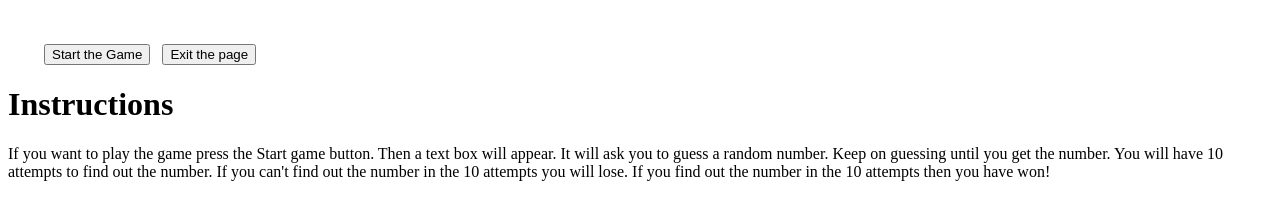
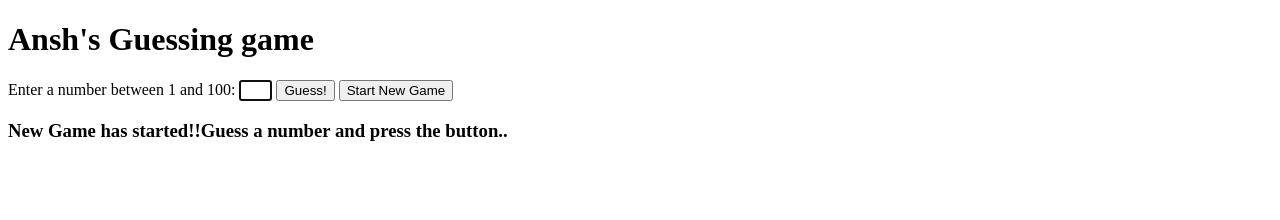
Before and after one commit to happycoder2000/happycoder2000.github.io, a plain HTML site: page Game.html in a window 1280 px wide. Drawn offline with Linux system fonts and the light colour scheme.

Commit message:
Update Game.html

```diff
--- a/Game.html
+++ b/Game.html
@@ -1,70 +1,43 @@
 <!DOCTYPE html>
 <html>
-    <head>
-        <meta charset="utf-8">
-        <title> Ansh's Game </title>
-      </head>
-    <body>
+<head>
+  <title>Ansh's Guessing game</title>
+  <script>
+  var number = Math.round ( Math.random()*100+1);
+  function newGame(){
+     document.getElementById("guess").value ='';
+     document.getElementById("output").innerHTML ='New Game has started!!Guess a number and press the button..';
+     number = Math.round ( Math.random()*100+1);
+    document.getElementById("guess").focus();
+    document.getElementById("guess").select();
+  }
+  function checkGuess(){
+ 	var guess = document.getElementById("guess").value;
+    var msg = "";
+    if (guess > number){
+      mssg = guess + " was too high. Try again.";}
+      else if (guess < number){
+        msg = guess + " was too low. Try again.";}
+        else{
+          msg = guess + " was the number! you win!";
+          msg = msg + "Try a new game.";
 
-<br>
-<br>
-&nbsp;&nbsp;&nbsp;&nbsp;&nbsp;&nbsp;&nbsp;&nbsp;&nbsp;<button onclick="myFunction()">Start the Game</button>&nbsp;&nbsp;
-<button onclick="myFunction2()">Exit the page</button>
-
-<h1>Instructions</h1>
-
-<p> If you want to play the game press the Start game button. Then a text box will appear. It will ask you to guess a random number. Keep on guessing until you get the number. You will have 10 attempts to find out the number. If you can't find out the number in the 10 attempts you will lose. If you find out the number in the 10 attempts then you have won!</p>
-
-<script>
-
-count=1;
-
-function myFunction() {
-  var number = Math.round ( Math.random()*100)+1;
-
-  while ( guess !=number) {
-    var guess = prompt("Guess a number between 1 and 100");
-
-    if (number>guess)
-    {
-      alert("The number you entered is Low..try again");
-
-    }
-    else if ( number<guess) {
-      alert("The number you entered is High..try again");
-
+        }
+        var output = document.getElementById("output")
+        output.innerHTML = msg;
+        document.getElementById("guess").focus();
+        document.getElementById("guess").select();
       }
-
-
-    else{
-      alert("Correct you win !");
-      document.write("no of atempts you won in:"+count);
-
-    }
-
-
-
-    if ( count==10){
-        document.write(" You did not win in "+count+" attempts, start the game again or exit the page!");
-        break;
-
-    }
-
-
-
-    count++;
-
-  }
-
-}
-
-      function myFunction2() {
-      window.location="https://happycoder2000.github.io/";
-      }
-
-
       </script>
-  </body>
-
-
-</html>
+    </head>
+    <body onload = "newGame()" >
+      <h1>Ansh's Guessing game</h1>
+      <form onsubmit="checkGuess(); return false;">
+        Enter a number between 1 and 100:
+        <input type="text" id="guess" size="1">
+        <button id=guess1 type="button" onclick="checkGuess();">Guess!</button>
+        <button id=empty type="button" onclick="newGame();">Start New Game</button>
+      </form>
+      <h3 id="output">Guess a number and press the button..</h3>
+    </body>
+    </html>
```
